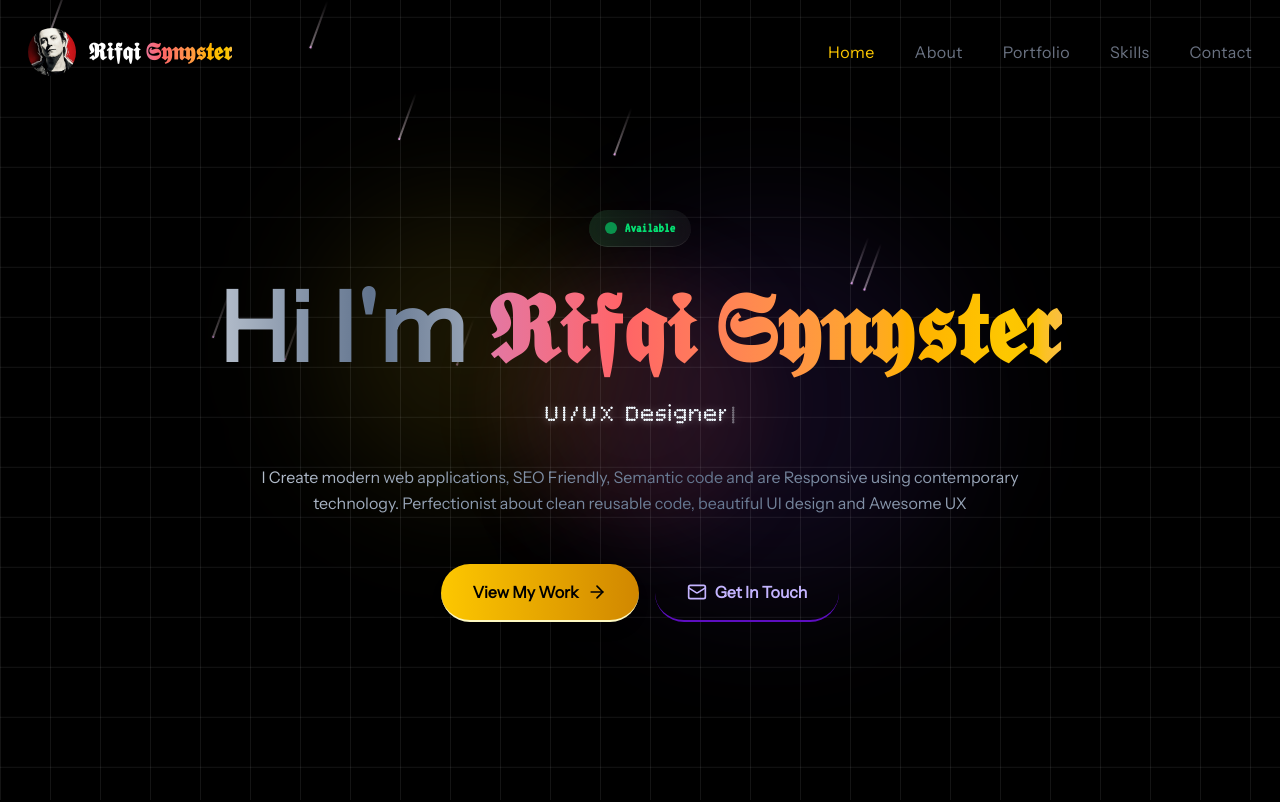
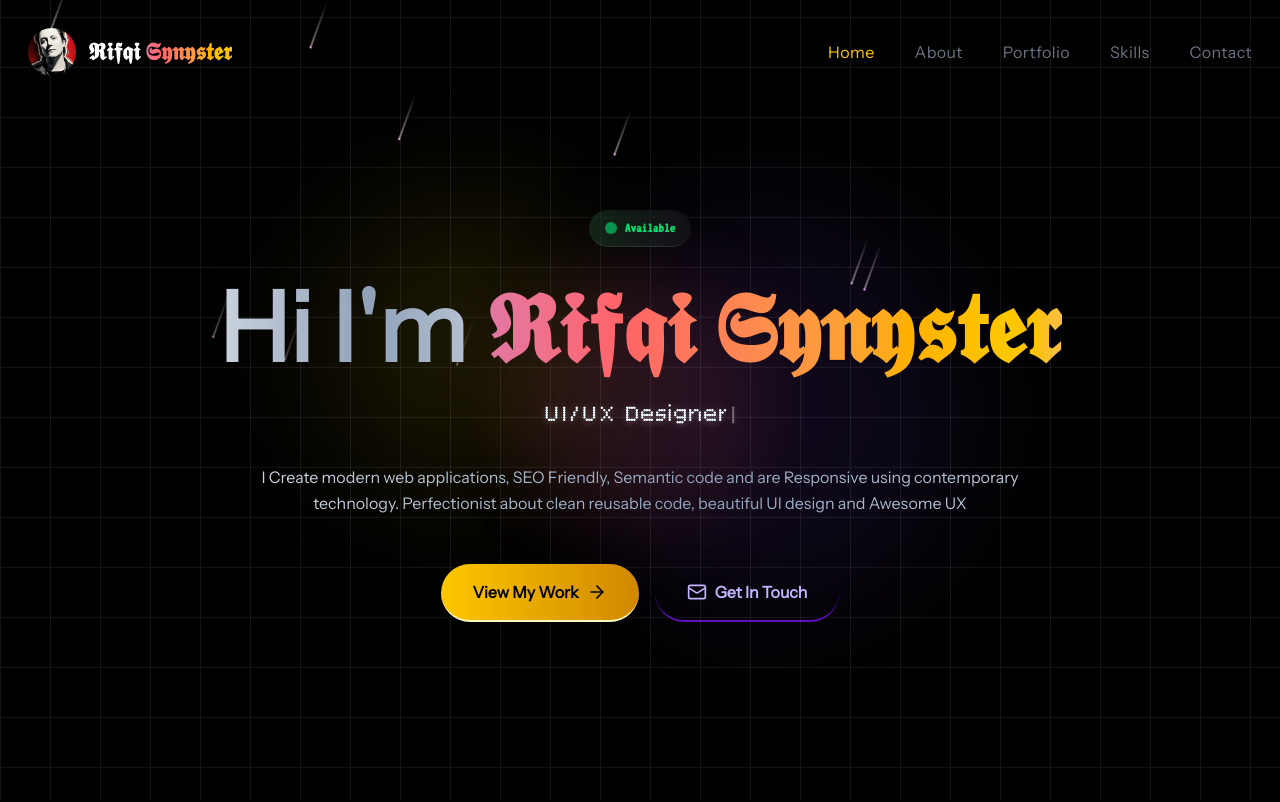
Before and after one commit to setsuwww/ripqiisyns, a React (Vite) app: page / in a window 1280 px wide. Shown: the top 802 px of the page. Built offline with nearby package versions, Linux system fonts and the light colour scheme.

Commit message:
Fixing CSS

```diff
--- a/jsconfig.app.json
+++ b/jsconfig.app.json
@@ -2,8 +2,9 @@
   "compilerOptions": {
     "baseUrl": ".",
     "paths": {
-      "@/*": ["src/*"]
+      "@/*": ["*"]
     }
   },
-  "include": ["src"]
+  "include": ["**/*"],
+  "exclude": ["node_modules"]
 }
--- a/jsconfig.node.json
+++ b/jsconfig.node.json
@@ -2,8 +2,9 @@
   "compilerOptions": {
     "baseUrl": ".",
     "paths": {
-      "@/*": ["src/*"]
+      "@/*": ["*"]
     }
   },
-  "include": ["src"]
+  "include": ["**/*"],
+  "exclude": ["node_modules"]
 }
--- a/src/App.css
+++ b/src/App.css
@@ -137,7 +137,7 @@
 .shiny-text {
   background: linear-gradient(90deg,
     oklch(98.4% 0.003 247.858),
-    oklch(55.4% 0.046 257.417),
+    oklch(70.4% 0.04 256.788),
     oklch(98.4% 0.003 247.858)
   );
   background-clip: text;
```
